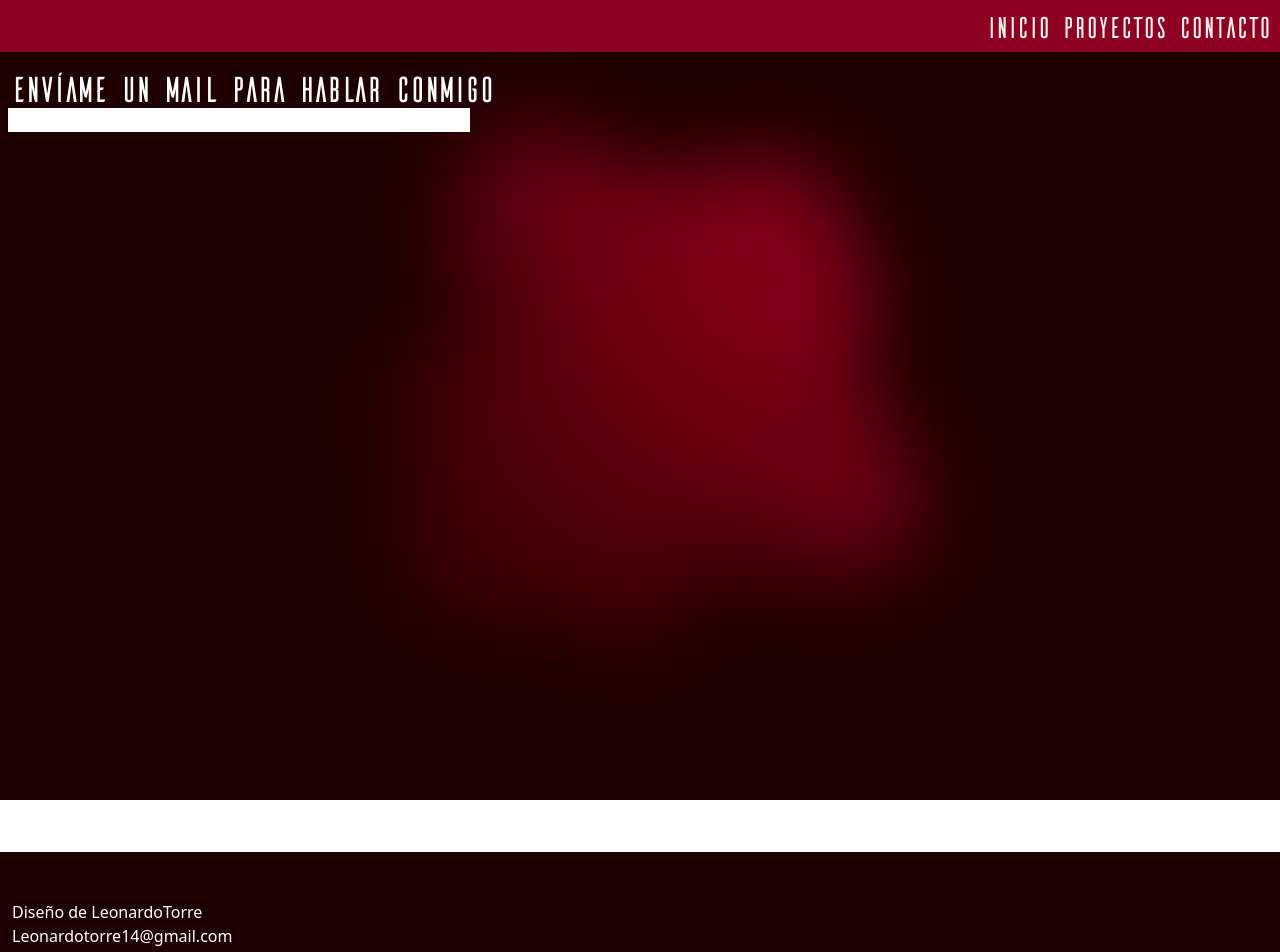
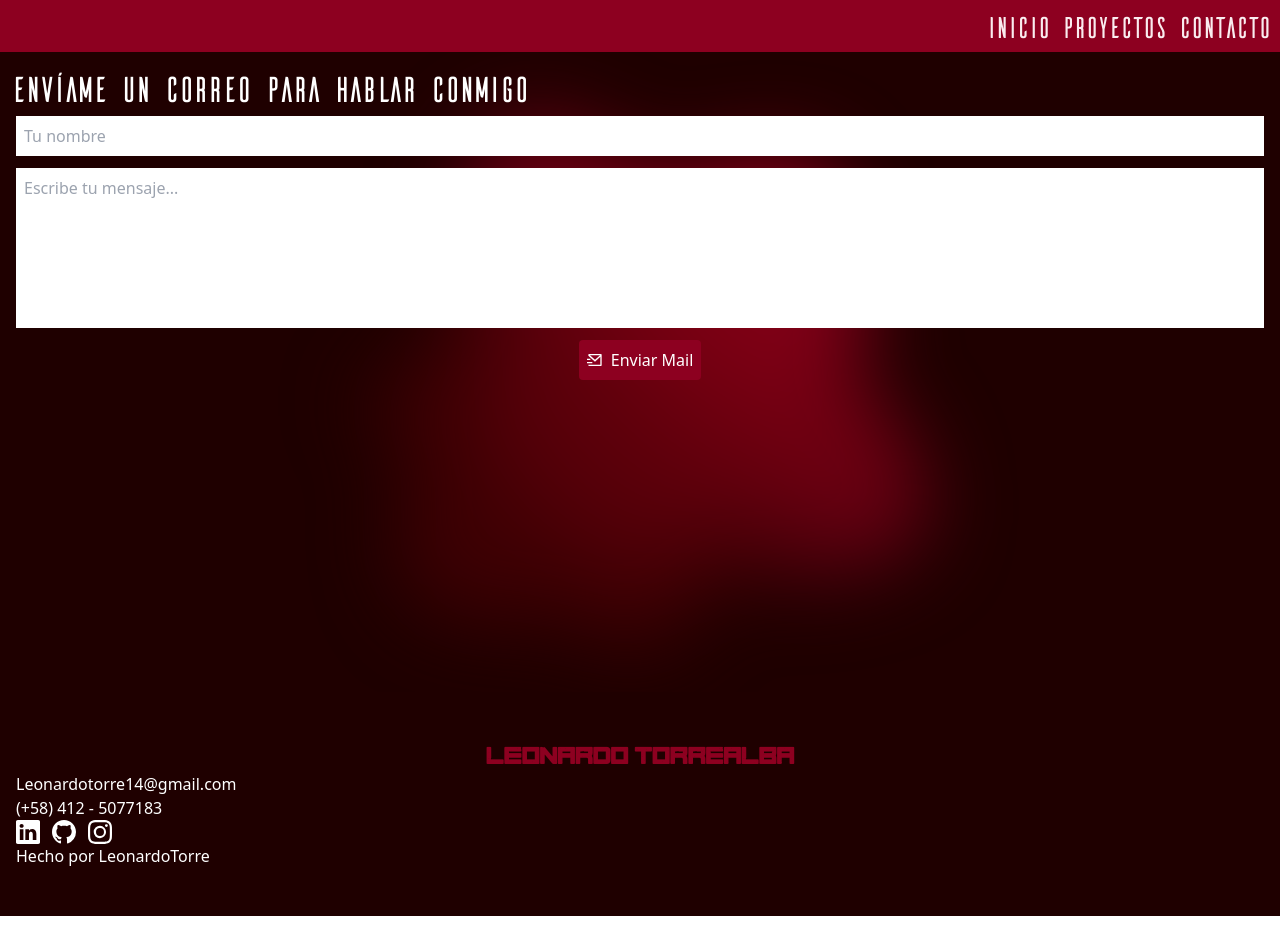
Before and after one commit to leonardotorre18/portfolio, a React app: page /contact in a window 1280 px wide. Shown: the top 952 px of the page. After the commit the page ends 916 px from the top, so only its background shows below. Built offline with nearby package versions, Linux system fonts and the light colour scheme.

Commit message:
Installed Yup and Formik package to form handler
Created Validation Schema with yup
Configurated Form with Formik to Email Message in Contact View
Added ErrorMessage custom component
Deleted Img3D component
Custom Styles in Footer component
Added 'min-heigth' in application

```diff
--- a/app/components/containers/Img3D/Component.jsx
+++ /dev/null
@@ -1,26 +0,0 @@
-import React from 'react';
-// import './Img3D.scss';
-// import PropTypes from 'prop-types';
-
-export default function Img3D({ img }) {
-  return (
-    <div
-      className="w-full container-3d"
-    >
-      <img
-        className="object-cover w-full transition-all duration-700"
-        id="imagen"
-        src={img}
-        alt="Logo Generico"
-      />
-    </div>
-  );
-}
-
-// Img3D.defaultProps = {
-//   img: '',
-// };
-
-// Img3D.propTypes = {
-//   img: PropTypes.string(),
-// };
--- a/app/components/containers/Project.jsx
+++ b/app/components/containers/Project.jsx
@@ -3,7 +3,6 @@ import React from 'react';
 // import PropTypes from 'prop-types';
 import { BsFillFileEarmarkCodeFill } from 'react-icons/bs';
 import { AiOutlineFullscreen } from 'react-icons/ai';
-import Img3D from './Img3D/Component';
 
 function Item({ title }) {
   return (
@@ -62,7 +61,16 @@ export default function Project({
           </div>
         </div>
         <div className="p-10 max-w-md">
-          <Img3D img={img[0]} />
+          <div
+            className="w-full"
+          >
+            <img
+              className="object-cover w-full transition-all duration-700"
+              id="imagen"
+              src={img[0]}
+              alt="Logo Generico"
+            />
+          </div>
         </div>
       </div>
     </motion.div>
--- a/app/components/layouts/AboutMe.jsx
+++ b/app/components/layouts/AboutMe.jsx
@@ -1,6 +1,8 @@
 import { motion } from 'framer-motion';
 import React from 'react';
 import { BsLinkedin, BsGithub, BsInstagram } from 'react-icons/bs';
+import { MdOutlineMailOutline } from 'react-icons/md';
+import { Link } from 'react-router-dom';
 import ImgPerfil from '../../assets/img/perfil.jpg';
 
 export default function AboutMe() {
@@ -39,13 +41,16 @@ export default function AboutMe() {
             </div>
           </div>
         </div>
-        <div className="px-4">
-          <button
-            className="text-white bg-main "
-            type="button"
-          >
-            Envíame un Email
-          </button>
+        <div className="px-4 py-9 flex justify-center">
+          <Link to="/contact">
+            <button
+              className="text-white bg-main p-2 rounded flex items-center gap-2 hover:text-dark hover:bg-light transition-colors"
+              type="button"
+            >
+              <MdOutlineMailOutline />
+              Envíame un Email
+            </button>
+          </Link>
         </div>
       </motion.div>
     </div>
--- a/app/components/layouts/Footer.jsx
+++ b/app/components/layouts/Footer.jsx
@@ -1,11 +1,21 @@
 import React from 'react';
+import { BsLinkedin, BsGithub, BsInstagram } from 'react-icons/bs';
 
 export default function Footer() {
   return (
     <div className="bg-dark">
-      <div className="max-w-7xl mx-auto px-3 pb-6 pt-12">
-        <p className="text-white">Diseño de LeonardoTorre</p>
-        <span className="text-white">Leonardotorre14@gmail.com</span>
+      <div className="max-w-7xl mx-auto px-4 py-12">
+        <h2 className="text-center font-second text-main text-2xl font-bold">Leonardo Torrealba</h2>
+        <div className="text-white flex flex-col">
+          <span>Leonardotorre14@gmail.com</span>
+          <span>(+58) 412 - 5077183</span>
+        </div>
+        <div className="text-white flex text-2xl gap-3">
+          <BsLinkedin />
+          <BsGithub />
+          <BsInstagram />
+        </div>
+        <p className="text-white">Hecho por LeonardoTorre</p>
       </div>
     </div>
   );
--- a/app/components/layouts/Navbar.jsx
+++ b/app/components/layouts/Navbar.jsx
@@ -25,6 +25,7 @@ export default function Navbar() {
   //   };
   // });
   const toggleShow = () => setShow(!show);
+  const setFalseShow = () => setShow(false);
 
   return (
     <header className="bg-main px-3 py-2 sticky top-0 left-0 w-full z-10">
@@ -34,13 +35,28 @@ export default function Navbar() {
         <ul
           className="flex fixed h-full bg-main w-full top-0 justify-center flex-col items-center font-first sm:static sm:h-auto sm:flex-row sm:w-auto text-light text-3xl gap-3 tracking-[-.2em] transition-all duration-1000"
           style={{
-            'right': show ? '0' : '100%',
+            right: show ? '0' : '100%',
           }}
         >
-          <Link to="/">Inicio</Link>
-          <Link to="/projects">Proyectos</Link>
+          <Link
+            onClick={setFalseShow}
+            to="/"
+          >
+            Inicio
+          </Link>
+          <Link
+            onClick={setFalseShow}
+            to="/projects"
+          >
+            Proyectos
+          </Link>
           {/* <li>Sobre Mí</li> */}
-          <Link to="/contact">Contacto</Link>
+          <Link
+            onClick={setFalseShow}
+            to="/contact"
+          >
+            Contacto
+          </Link>
         </ul>
         <div
           className="w-12 h-full flex justify-center items-center p-1 z-10 sm:hidden"
--- /dev/null
+++ b/app/components/pure/ErrorMessage.jsx
@@ -0,0 +1,12 @@
+import React from 'react';
+
+export default function ErrorMessage({ message }) {
+  return (
+    <div className="text-white">
+      {message}
+    </div>
+  );
+}
+ErrorMessage.defaultProps = {
+  message: 'Ha ocurrido un error',
+};
--- a/app/index.scss
+++ b/app/index.scss
@@ -20,8 +20,8 @@ html {
 }
 
 @layer components {
-  input {
-    @apply outline-none;
+  input, textarea {
+    @apply outline-none resize-none;
   }
 }
 
--- a/app/views/Contact.js
+++ b/app/views/Contact.js
@@ -1,15 +1,89 @@
-import React from 'react';
+import React, { useRef } from 'react';
+// import emailjs from '@emailjs/browser';
+import { Formik, Form, Field } from 'formik';
+import * as Yup from 'yup';
+import { RiMailSendLine } from 'react-icons/ri';
+import ErrorMessage from '../components/pure/ErrorMessage';
+
+const SubmitSchema = Yup.object().shape({
+  from_name: Yup.string()
+    .min(2, 'Ese nombre es muy corto')
+    .max(50, 'Ese nombre es muy largo')
+    .required('El nombre es Requerido'),
+  message: Yup.string()
+    .min(10, 'El mensaje es muy corto')
+    .required('El mesaje es necesario'),
+});
 
 export default function Contact() {
+  const form = useRef(null);
+
   return (
     <div className="max-w-7xl mx-auto px-2 py-4">
       <h3 className="text-white font-first tracking-[-0.2em] text-4xl">
-        Envíame un mail para hablar conmigo
+        Envíame un correo para hablar conmigo
       </h3>
-      <form>
-        <input type="text" />
-        <input type="text" />
-      </form>
+      <Formik
+        initialValues={{ from_name: '' }}
+        validationSchema={SubmitSchema}
+        onSubmit={(values, { resetForm }) => {
+          // emailjs.sendForm('service_9mz7wn6','template_7ug9qbm',form.current,'7oT8xzf_om6HQWmpG')
+          console.log(form);
+          resetForm();
+        }}
+      >
+        {({ handleSubmit, errors, touched }) => (
+          <Form
+            className="flex flex-col gap-3 p-2"
+            onSubmit={handleSubmit}
+            ref={form}
+          >
+            <Field
+              className="p-2"
+              type="hidden"
+              name="to_name"
+              value="LeonardoTorre"
+            />
+            <Field
+              className="p-2"
+              type="text"
+              name="from_name"
+              placeholder="Tu nombre"
+            />
+            { errors.from_name && touched.from_name
+              ? <ErrorMessage message={errors.from_name} />
+              : null }
+            <Field
+              name="message"
+              placeholder="Mensaje"
+            >
+              {({ field }) => (
+                <textarea
+                  className="p-2"
+                  rows="6"
+                  placeholder="Escribe tu mensaje..."
+                  name={field.name}
+                  onBlur={field.onBlur}
+                  onChange={field.onChange}
+                  value={field.value}
+                />
+              )}
+            </Field>
+            { errors.message && touched.message
+              ? <ErrorMessage message={errors.message} />
+              : null }
+            <div className="flex justify-center">
+              <button
+                type="submit"
+                className="text-white bg-main p-2 rounded flex items-center gap-2 hover:text-dark hover:bg-light transition-colors"
+              >
+                <RiMailSendLine />
+                Enviar Mail
+              </button>
+            </div>
+          </Form>
+        )}
+      </Formik>
     </div>
   );
 }
--- a/app/views/Root.js
+++ b/app/views/Root.js
@@ -9,7 +9,11 @@ export default function Root() {
     <div>
       <BackgroundPage />
       <Navbar />
-      <div className="min-h-screen">
+      <div
+        style={{
+          minHeight: '80vh',
+        }}
+      >
         <Outlet />
       </div>
       <Footer />
--- a/package.json
+++ b/package.json
@@ -11,13 +11,16 @@
     "lint:fix": "eslint --fix ./app",
     "serve:prod": "npm run build && serve build -l 5000",
     "serve": "serve build -l 5000",
+    "deploy": "netlify deploy",
     "test": "echo \"Error: no test specified\" && exit 1"
   },
   "author": "Leonardotorre18",
   "license": "ISC",
   "dependencies": {
+    "@emailjs/browser": "^3.9.1",
     "@react-three/drei": "9.40.0",
     "@react-three/fiber": "8.9.0",
+    "formik": "^2.2.9",
     "framer-motion": "7.6.4",
     "prop-types": "15.8.1",
     "react": "18.2.0",
@@ -26,7 +29,8 @@
     "react-owl-carousel3": "2.2.5",
     "react-router": "^6.4.3",
     "react-router-dom": "^6.4.3",
-    "three": "^0.146.0"
+    "three": "^0.146.0",
+    "yup": "^0.32.11"
   },
   "devDependencies": {
     "@babel/core": "7.18.9",
```
Also changed, not shown: app/components/containers/Img3D/Img3D.scss (deleted, +0 -13 lines), 1 other file (tests, documents, lock files or other folders).
